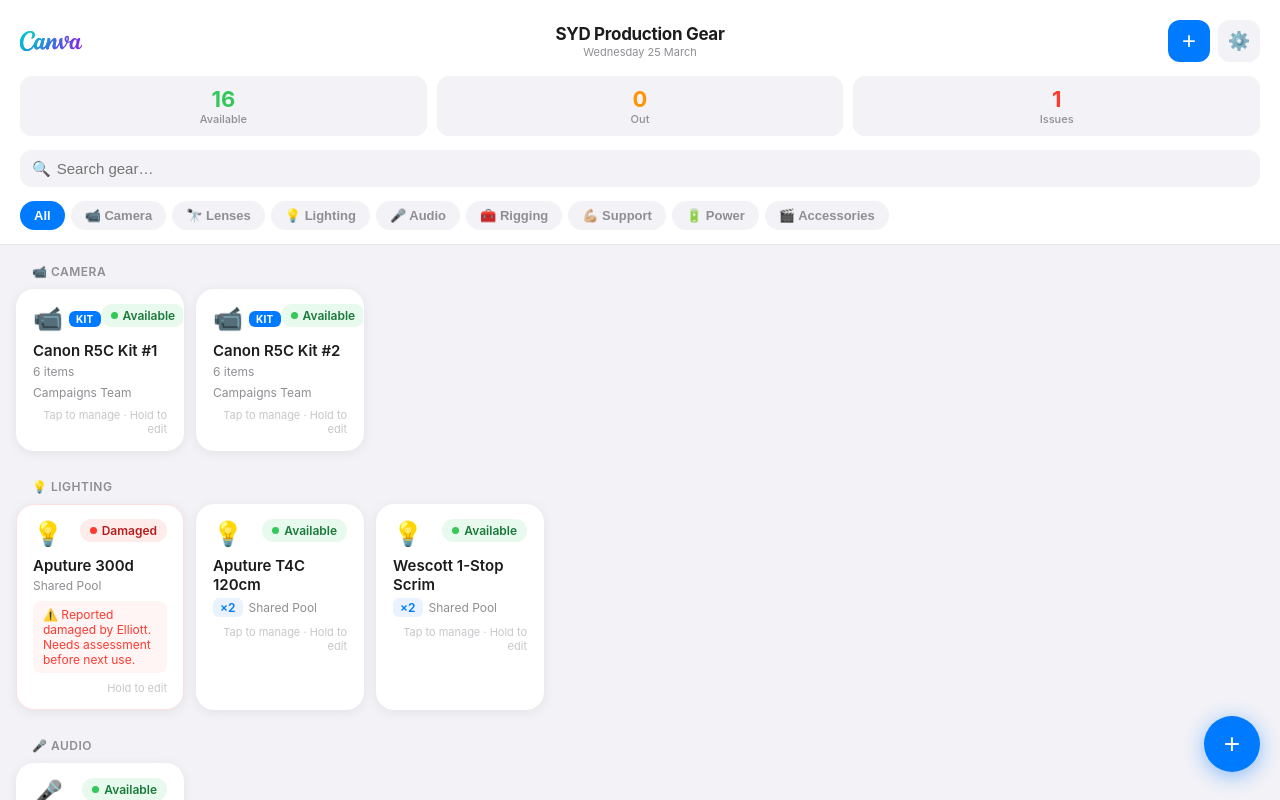
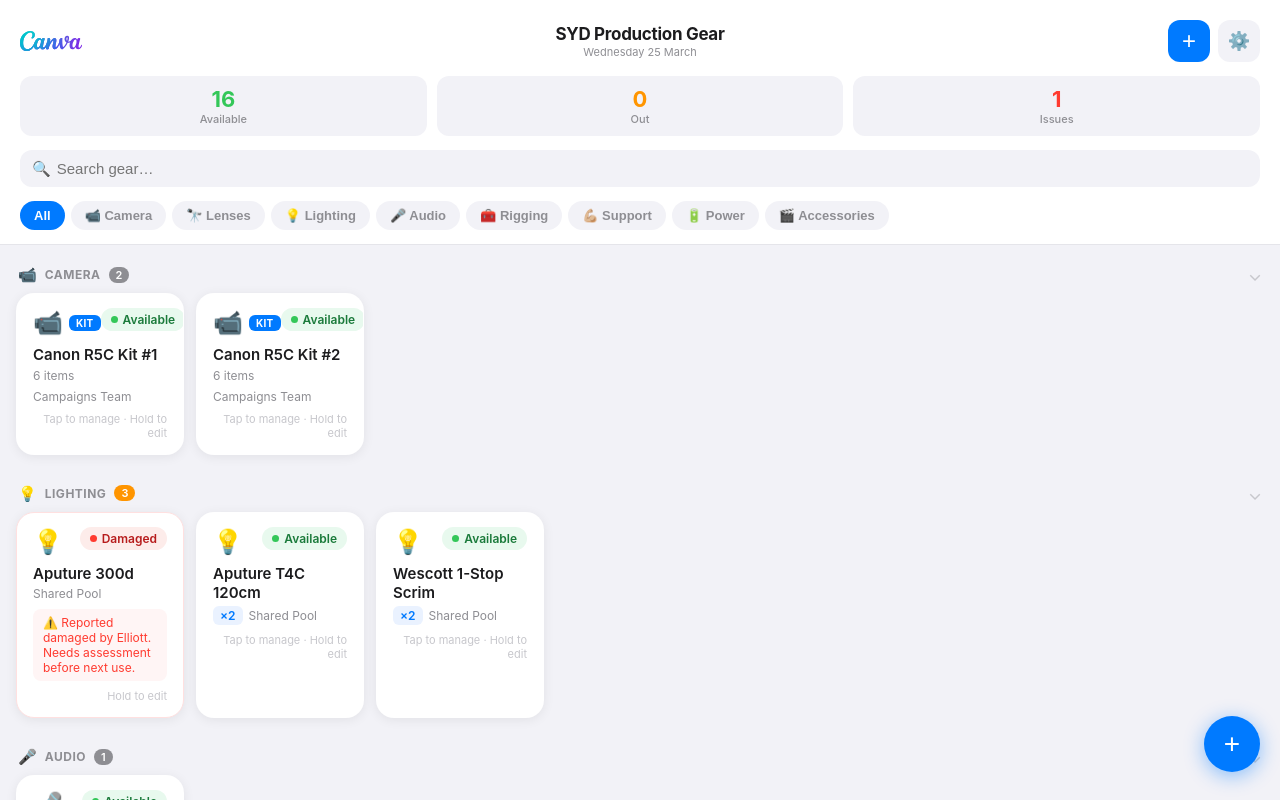
Before and after one commit to andyl-afk/Production-Gear, a React (Vite) app: page / in a window 1280 px wide. Shown: the top 800 px of the page. Built offline with nearby package versions, Linux system fonts and the light colour scheme.

Commit message:
Add Kits collapse

```diff
--- a/src/GearRoom.jsx
+++ b/src/GearRoom.jsx
@@ -608,6 +608,8 @@ export default function GearRoom(){
   const[toast,setToast]=useState(null);
   const[time,setTime]=useState(new Date());
   const[importItems,setImportItems]=useState([]);
+  const[collapsed,setCollapsed]=useState({});
+  const toggleCat=cat=>setCollapsed(c=>({...c,[cat]:!c[cat]}));
 
   useEffect(()=>{localStorage.setItem("gr2",JSON.stringify(gear))},[gear]);
   useEffect(()=>{const t=setInterval(()=>setTime(new Date()),30000);return()=>clearInterval(t)},[]);
@@ -704,14 +706,28 @@ export default function GearRoom(){
       <div style={{padding:"8px 16px 120px"}}>
         {filtered.length===0
           ?<div style={{textAlign:"center",padding:"60px 20px",color:"#8E8E93"}}><div style={{fontSize:32,marginBottom:12}}>📦</div><div style={{fontSize:16,fontWeight:600,marginBottom:6}}>No gear here yet</div><div style={{fontSize:14}}>Tap + to add equipment</div></div>
-          :CATS.filter(cat=>filtered.some(i=>i.cat===cat)).map(cat=>(
-            <div key={cat}>
-              <SLabel>{(CAT_ICON[cat]||"📦")+" "+cat}</SLabel>
-              <div style={{display:"grid",gridTemplateColumns:"repeat(auto-fill,minmax(165px,1fr))",gap:12,padding:"4px 0 16px"}}>
-                {filtered.filter(i=>i.cat===cat).map(item=><GearCard key={item.id} item={item} onClick={openCard} onLongPress={openEdit}/>)}
+          :CATS.filter(cat=>filtered.some(i=>i.cat===cat)).map(cat=>{
+            const items=filtered.filter(i=>i.cat===cat);
+            const isCollapsed=!!collapsed[cat];
+            const hasIssue=items.some(i=>getStatus(i)!=="available");
+            return(
+              <div key={cat}>
+                <div onClick={()=>toggleCat(cat)} style={{display:"flex",alignItems:"center",justifyContent:"space-between",padding:"12px 2px 8px",cursor:"pointer",userSelect:"none"}}>
+                  <div style={{display:"flex",alignItems:"center",gap:8}}>
+                    <span style={{fontSize:15}}>{CAT_ICON[cat]||"📦"}</span>
+                    <span style={{fontSize:12,fontWeight:700,color:"#8E8E93",textTransform:"uppercase",letterSpacing:"0.5px"}}>{cat}</span>
+                    <span style={{fontSize:11,fontWeight:600,color:"#fff",background:hasIssue?"#FF9500":"#8E8E93",borderRadius:10,padding:"1px 7px",minWidth:18,textAlign:"center"}}>{items.length}</span>
+                  </div>
+                  <span style={{fontSize:18,color:"#C7C7CC",transition:"transform 0.2s",display:"inline-block",transform:isCollapsed?"rotate(-90deg)":"rotate(0deg)"}}>⌄</span>
+                </div>
+                {!isCollapsed&&(
+                  <div style={{display:"grid",gridTemplateColumns:"repeat(auto-fill,minmax(165px,1fr))",gap:12,padding:"0 0 16px"}}>
+                    {items.map(item=><GearCard key={item.id} item={item} onClick={openCard} onLongPress={openEdit}/>)}
+                  </div>
+                )}
               </div>
-            </div>
-          ))
+            );
+          })
         }
       </div>
 
```
